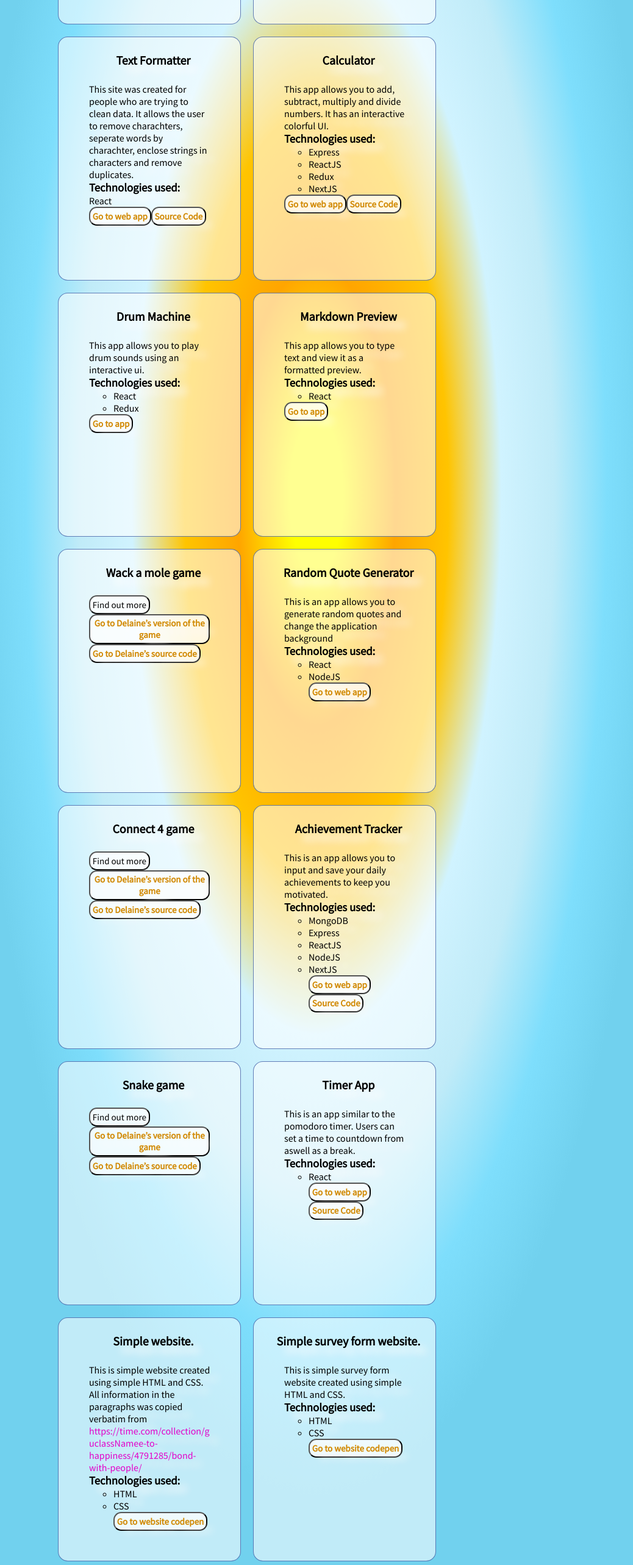
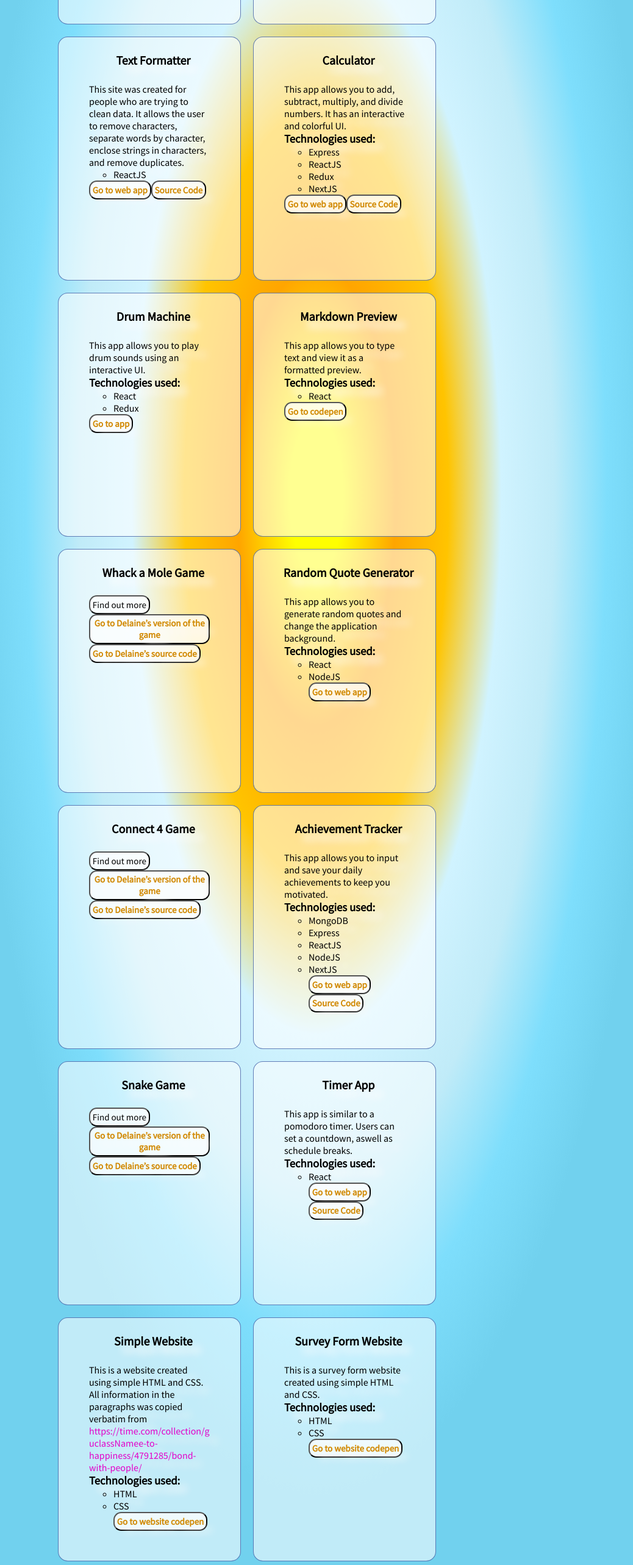
Before and after one commit to delaine3/my-nextjs-portfolio, a Next.js app: page /webProjects in a window 1280 px wide. Shown: the part 1000-3566 px from the top of the page at 61% size, without its empty margins (121-1159 px from the left). Built offline with nearby package versions, Linux system fonts and the light colour scheme.

Commit message:
Updated web projects page and css

```diff
--- a/pages/webProjects.js
+++ b/pages/webProjects.js
@@ -121,11 +121,13 @@ export default function WebProjects() {
 
             <p>
               This site was created for people who are trying to clean data. It
-              allows the user to remove charachters, seperate words by
-              charachter, enclose strings in characters and remove duplicates.
+              allows the user to remove characters, separate words by
+              character, enclose strings in characters, and remove duplicates.
               <p>
-                <h3>Technologies used:</h3>
-                <p id="project">React</p>
+              <ul>
+                  <li id="project">ReactJS</li>
+
+                </ul>{" "}
               </p>
             </p>
             <div>
@@ -151,8 +153,8 @@ export default function WebProjects() {
             <div id="project-links">
 
             <p>
-              This app allows you to add, subtract, multiply and divide numbers.
-              It has an interactive colorful UI.
+              This app allows you to add, subtract, multiply, and divide numbers.
+              It has an interactive and colorful UI.
               <p>
                 <h3>Technologies used:</h3>
                 <ul>
@@ -179,7 +181,7 @@ export default function WebProjects() {
             <div id="project-links">
 
             <p>
-              This app allows you to play drum sounds using an interactive ui.
+              This app allows you to play drum sounds using an interactive UI.
               <p>
                 <h3>Technologies used:</h3>
                 <ul>
@@ -213,7 +215,7 @@ export default function WebProjects() {
               </p>
             </p>
             <button>
-              <a href="https://codepen.io/Delaine/pen/oNWOPyd">Go to app</a>
+              <a href="https://codepen.io/Delaine/pen/oNWOPyd">Go to codepen</a>
             </button>
             </div>
             </div>
@@ -221,7 +223,7 @@ export default function WebProjects() {
           <li className="project-list">
           <div className="main-content">
 
-            <h1 className="project-name">Wack a mole game </h1>
+            <h1 className="project-name">Whack a Mole Game </h1>
             <div id="project-links">
 
             <Link href="/webProjects\wackAMole">
@@ -248,8 +250,8 @@ export default function WebProjects() {
 
             <div>
               <p>
-                This is an app allows you to generate random quotes and change
-                the application background
+                This app allows you to generate random quotes and change
+                the application background.
                 <p>
                   <h3>Technologies used:</h3>
                   <ul>
@@ -272,7 +274,7 @@ export default function WebProjects() {
           <li className="project-list">
           <div className="main-content">
 
-            <h1 className="project-name">Connect 4 game </h1>
+            <h1 className="project-name">Connect 4 Game </h1>
             <div id="project-links">
 
             <Link href="/webProjects\connectFour">
@@ -300,7 +302,7 @@ export default function WebProjects() {
 
             <div>
               <p>
-                This is an app allows you to input and save your daily
+                This app allows you to input and save your daily
                 achievements to keep you motivated.
                 <p>
                   <h3>Technologies used:</h3>
@@ -333,7 +335,7 @@ export default function WebProjects() {
           <li className="project-list">
           <div className="main-content">
 
-            <h1 className="project-name">Snake game </h1>
+            <h1 className="project-name">Snake Game </h1>
             <div id="project-links">
 
               <Link href="/webProjects\snakeGame">
@@ -360,8 +362,8 @@ export default function WebProjects() {
 
             <div>
               <p>
-                This is an app similar to the pomodoro timer. Users can set a
-                time to countdown from aswell as a break.
+                This app is similar to a pomodoro timer. Users can set a
+                countdown, aswell as schedule breaks.
                 <p>
                   <h3>Technologies used:</h3>
                   <ul>
@@ -389,12 +391,12 @@ export default function WebProjects() {
           <li className="project-list">
           <div className="main-content">
 
-            <h1 className="project-name">Simple website.</h1>
+            <h1 className="project-name">Simple Website</h1>
             <div id="project-links">
 
             <div>
               <p>
-                This is simple website created using simple HTML and CSS. All
+                This is a website created using simple HTML and CSS. All
                 information in the paragraphs was copied verbatim from
                 <br/>
                 <a>
@@ -422,12 +424,12 @@ export default function WebProjects() {
           <li className="project-list">
           <div className="main-content">
 
-            <h1 className="project-name">Simple survey form website.</h1>
+            <h1 className="project-name"> Survey Form Website</h1>
             <div id="project-links">
 
             <div>
               <p>
-                This is simple survey form website created using simple HTML and
+                This is a survey form website created using simple HTML and
                 CSS.
                 <p>
                   <h3>Technologies used:</h3>
--- a/pages/webProjects/wackAMole.js
+++ b/pages/webProjects/wackAMole.js
@@ -55,12 +55,12 @@ export default function wackAMole() {
           </p>
           <button>
             <a href="https://whack-a-mole-4jvxtc469-delaine3.vercel.app/newPlayer">
-            Go to Delaines version of the game
+            Go to Delaine&rsquo;s version of the game
             </a>
           </button>
           <button>
             <a href="https://github.com/delaine3/whack_a_mole">
-            Go to Delaines source code
+            Go to Delaine&rsquo;s source code
             </a>
           </button>
       </div>
--- a/styles/globals.css
+++ b/styles/globals.css
@@ -43,7 +43,7 @@ body {
   margin: auto;
 }
 .home {
-  margin-left: 20%;
+  margin-left: 13%;
   width: 100px;
   height: 50px;
 }
```
